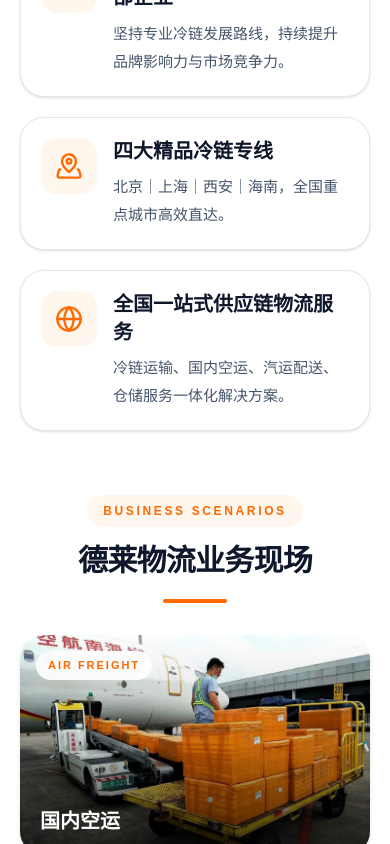
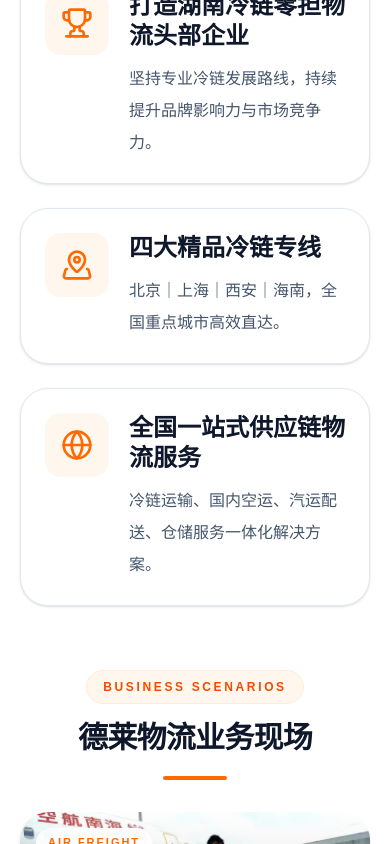
Before and after one commit to DelaiLogistics/delai-logistics, a Next.js app: page / in a window 390 px wide. Shown: the part 1940-2784 px from the top of the page. Built offline with nearby package versions, Linux system fonts and the light colour scheme.

Commit message:
Optimize Company module

```diff
--- a/components/Company.tsx
+++ b/components/Company.tsx
@@ -8,7 +8,6 @@
   return (
     <section className="bg-white py-20 lg:py-28">
       <div className="mx-auto w-full max-w-7xl px-5 sm:px-6 lg:px-8">
-
         <CompanyHeader />
 
         <div className="mt-14 lg:mt-20">
@@ -18,7 +17,6 @@
         <div className="mt-16 lg:mt-24">
           <CompanyGallery />
         </div>
-
       </div>
     </section>
   );
--- a/components/company/CompanyGallery.tsx
+++ b/components/company/CompanyGallery.tsx
@@ -28,9 +28,9 @@
 export default function CompanyGallery() {
   return (
     <section className="mt-16 lg:mt-24">
-      {/* Section Header */}
+      {/* 标题 */}
       <div className="mb-8 text-center lg:mb-10">
-        <span className="inline-block rounded-full bg-orange-50 px-4 py-2 text-xs font-semibold tracking-[0.22em] text-orange-500 sm:text-sm">
+        <span className="inline-flex items-center rounded-full border border-orange-100 bg-orange-50 px-4 py-2 text-xs font-semibold tracking-[0.22em] text-orange-600 sm:text-sm">
           BUSINESS SCENARIOS
         </span>
 
@@ -41,22 +41,12 @@
         <div className="mx-auto mt-5 h-1 w-16 rounded-full bg-orange-500" />
       </div>
 
-      {/* Gallery */}
+      {/* 图片 */}
       <div className="grid grid-cols-1 gap-5 sm:grid-cols-2 xl:grid-cols-4">
         {gallery.map((item) => (
           <div
             key={item.title}
-            className="
-              group
-              overflow-hidden
-              rounded-3xl
-              bg-white
-              shadow-md
-              transition-all
-              duration-500
-              hover:-translate-y-2
-              hover:shadow-2xl
-            "
+            className="group overflow-hidden rounded-[28px] bg-white shadow-md transition-all duration-500 hover:-translate-y-2 hover:shadow-2xl"
           >
             <div className="relative overflow-hidden">
               <Image
@@ -76,15 +66,15 @@
                 "
               />
 
-              {/* Overlay */}
-              <div className="absolute inset-0 bg-gradient-to-t from-black/75 via-black/15 to-transparent" />
+              {/* 渐变遮罩 */}
+              <div className="absolute inset-0 bg-gradient-to-t from-black/75 via-black/10 to-transparent" />
 
-              {/* Tag */}
+              {/* 标签 */}
               <div className="absolute left-4 top-4 rounded-full bg-white/90 px-3 py-1.5 text-[11px] font-bold tracking-[0.18em] text-orange-500 backdrop-blur sm:left-5 sm:top-5 sm:px-4 sm:py-2 sm:text-xs">
                 {item.tag}
               </div>
 
-              {/* Title */}
+              {/* 标题 */}
               <div className="absolute bottom-5 left-5">
                 <h4 className="text-xl font-bold text-white sm:text-2xl">
                   {item.title}
--- a/components/company/CompanyHeader.tsx
+++ b/components/company/CompanyHeader.tsx
@@ -35,7 +35,8 @@
 
         <p>
           未来五年，公司将持续提升直营网点布局、数字化运营能力及客户服务水平，
-          不断提升运输效率与客户体验，致力于成为湖南冷链零担物流头部企业，
+          不断提升运输效率与客户体验，
+          致力于成为湖南冷链零担物流头部企业，
           为客户创造更高价值。
         </p>
       </div>
--- a/components/company/CompanyStrategy.tsx
+++ b/components/company/CompanyStrategy.tsx
@@ -32,7 +32,7 @@
 
 export default function CompanyStrategy() {
   return (
-    <div className="grid grid-cols-1 gap-5 lg:grid-cols-2">
+    <div className="grid grid-cols-1 gap-6 lg:grid-cols-2">
       {strategy.map((item) => {
         const Icon = item.icon;
 
@@ -41,28 +41,27 @@
             key={item.title}
             className="
               group
-              rounded-3xl
+              rounded-[28px]
               border
               border-slate-200
               bg-white
-              p-5
+              p-6
               shadow-sm
               transition-all
               duration-300
-              hover:-translate-y-1
+              hover:-translate-y-2
               hover:border-orange-200
               hover:shadow-xl
-              sm:p-6
               lg:p-8
             "
           >
-            <div className="flex items-start gap-4 sm:gap-5">
+            <div className="flex items-start gap-5">
               {/* Icon */}
               <div
                 className="
                   flex
-                  h-14
-                  w-14
+                  h-16
+                  w-16
                   shrink-0
                   items-center
                   justify-center
@@ -71,39 +70,18 @@
                   transition-all
                   duration-300
                   group-hover:bg-orange-500
-                  sm:h-16
-                  sm:w-16
                 "
               >
-                <Icon className="h-7 w-7 text-orange-500 transition-all duration-300 group-hover:text-white sm:h-8 sm:w-8" />
+                <Icon className="h-8 w-8 text-orange-500 transition-all duration-300 group-hover:text-white" />
               </div>
 
-              {/* Text */}
+              {/* Content */}
               <div className="min-w-0 flex-1">
-                <h3
-                  className="
-                    text-xl
-                    font-bold
-                    leading-snug
-                    text-slate-900
-                    sm:text-2xl
-                    lg:text-[28px]
-                  "
-                >
+                <h3 className="text-2xl font-bold leading-tight text-slate-900 lg:text-[28px]">
                   {item.title}
                 </h3>
 
-                <p
-                  className="
-                    mt-2
-                    text-[15px]
-                    leading-7
-                    text-slate-600
-                    sm:mt-3
-                    sm:text-base
-                    sm:leading-8
-                  "
-                >
+                <p className="mt-3 text-base leading-8 text-slate-600">
                   {item.desc}
                 </p>
               </div>
```
